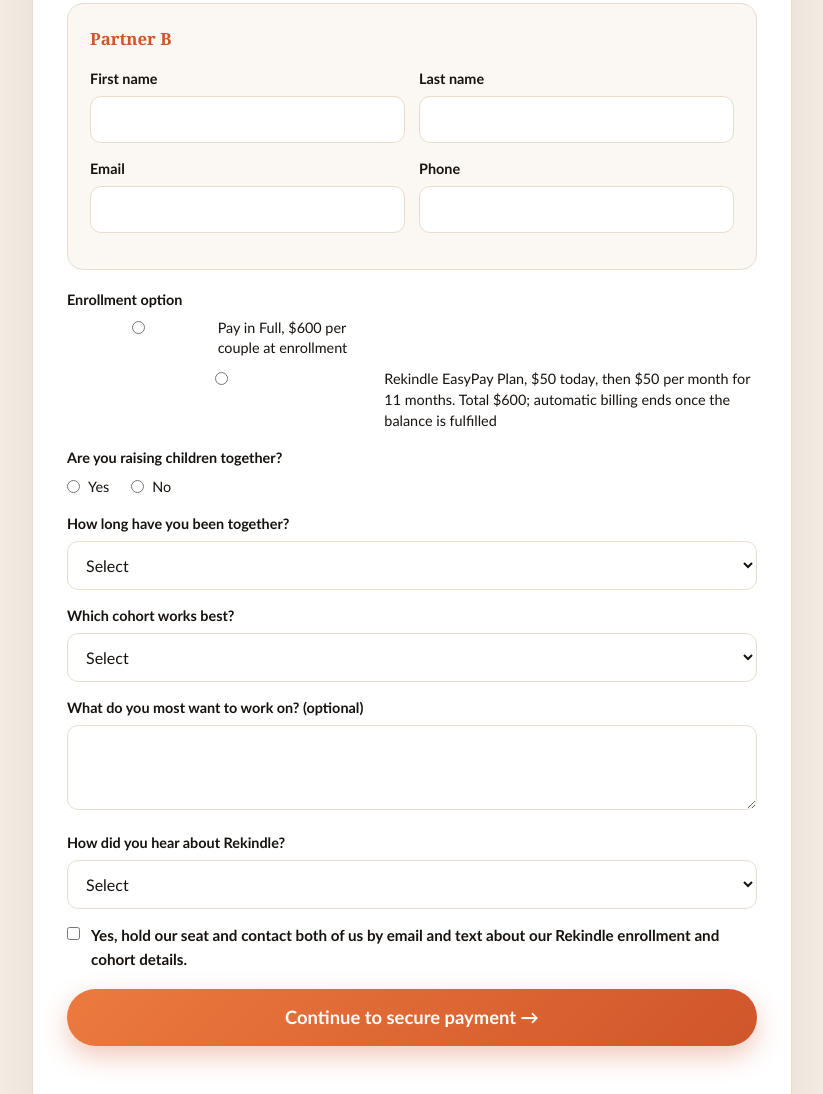
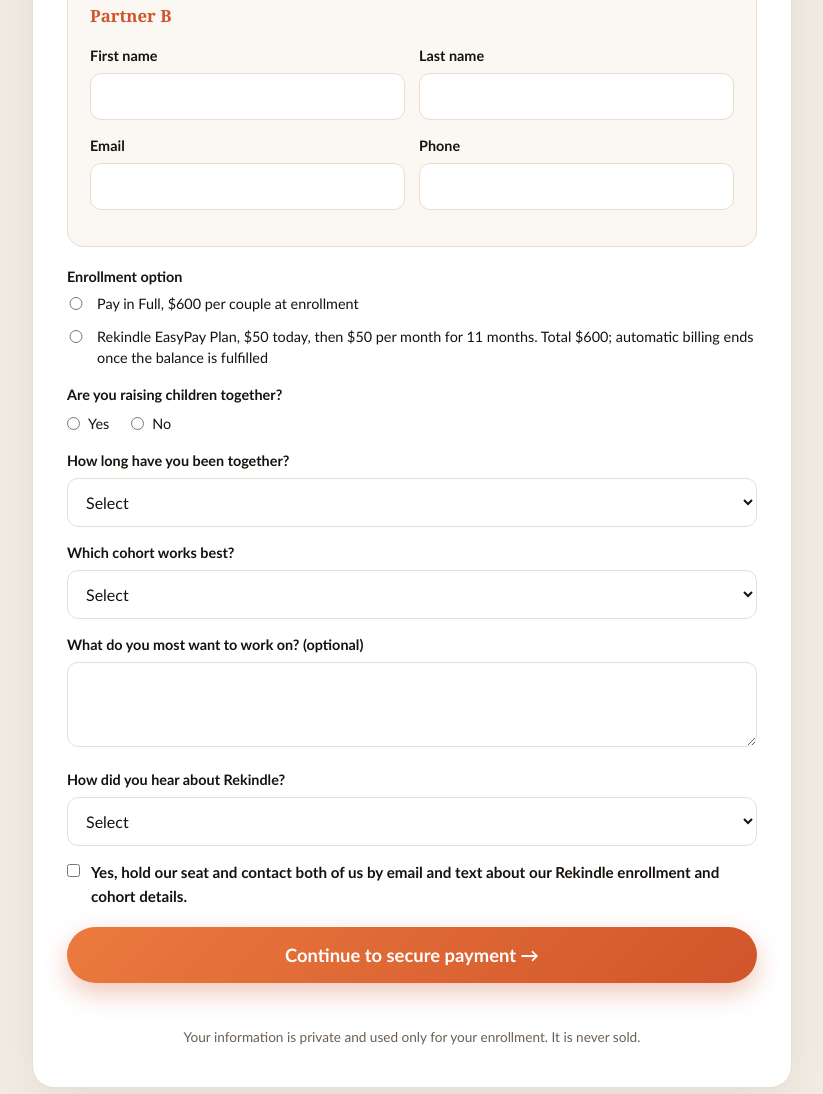
Before and after one commit to Ooak21/rekindlemarriage.com, a website: page marriageworkshop/index.html in a window 1280 px wide. Shown: the part 6783-7877 px from the top of the page, without its empty margins (228-1051 px from the left). Drawn offline with Linux system fonts and the light colour scheme.

Commit message:
Stack the enrollment radios so EasyPay is not shoved beside Pay in Full.

```diff
--- a/marriageworkshop/index.html
+++ b/marriageworkshop/index.html
@@ -222,10 +222,12 @@
   input,select,textarea{width:100%;font-family:var(--sans);font-size:16px;padding:13px 14px;border:1px solid var(--line);border-radius:11px;background:#fff;color:var(--ink)}
   input:focus,select:focus,textarea:focus{outline:none;border-color:var(--ember)}
   .radio-row{display:flex;gap:22px;align-items:center}
-  .field .radio-row:has(input[name="payment_plan"]){flex-direction:column;align-items:flex-start;gap:10px}
-  .radio-row label.radio{align-items:flex-start;line-height:1.45}
-  .radio-row label.radio input{margin-top:3px}
   .radio-row label{display:flex;align-items:center;gap:8px;font-weight:500;margin:0}
+  .radio-row input{width:auto;margin:0}
+  .plan-options{display:flex;flex-direction:column;gap:12px;width:100%;text-align:left}
+  .plan-option{display:grid;grid-template-columns:18px 1fr;column-gap:12px;align-items:start;margin:0;font-weight:500;line-height:1.45;cursor:pointer}
+  .plan-option input{width:auto;margin:3px 0 0;padding:0;accent-color:var(--ember)}
+  .plan-option span{min-width:0}
   .consent{display:flex;gap:11px;align-items:flex-start;font-size:.95rem;margin:6px 0 18px}
   .consent input{width:auto;margin-top:4px}
   .form-note{font-size:.85rem;color:var(--muted);text-align:center;margin-top:14px}
@@ -469,9 +471,9 @@
 
       <div class="field">
         <label>Enrollment option</label>
-        <div class="radio-row">
-          <label class="radio"><input type="radio" name="payment_plan" value="pay_in_full" required> Pay in Full, $600 per couple at enrollment</label>
-          <label class="radio"><input type="radio" name="payment_plan" value="easypay"> Rekindle EasyPay Plan, $50 today, then $50 per month for 11 months. Total $600; automatic billing ends once the balance is fulfilled</label>
+        <div class="plan-options">
+          <label class="plan-option"><input type="radio" name="payment_plan" value="pay_in_full" required><span>Pay in Full, $600 per couple at enrollment</span></label>
+          <label class="plan-option"><input type="radio" name="payment_plan" value="easypay"><span>Rekindle EasyPay Plan, $50 today, then $50 per month for 11 months. Total $600; automatic billing ends once the balance is fulfilled</span></label>
         </div>
       </div>
 
```
